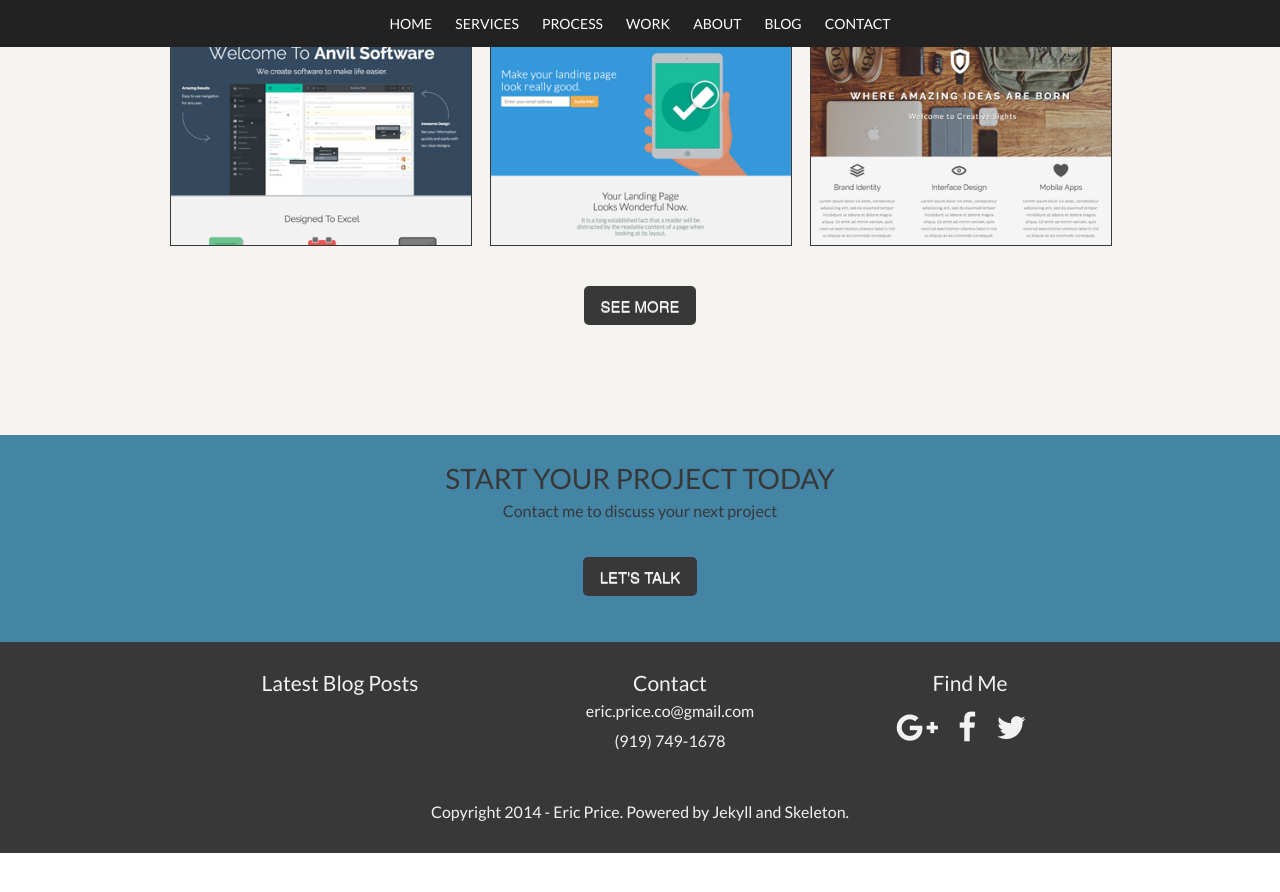
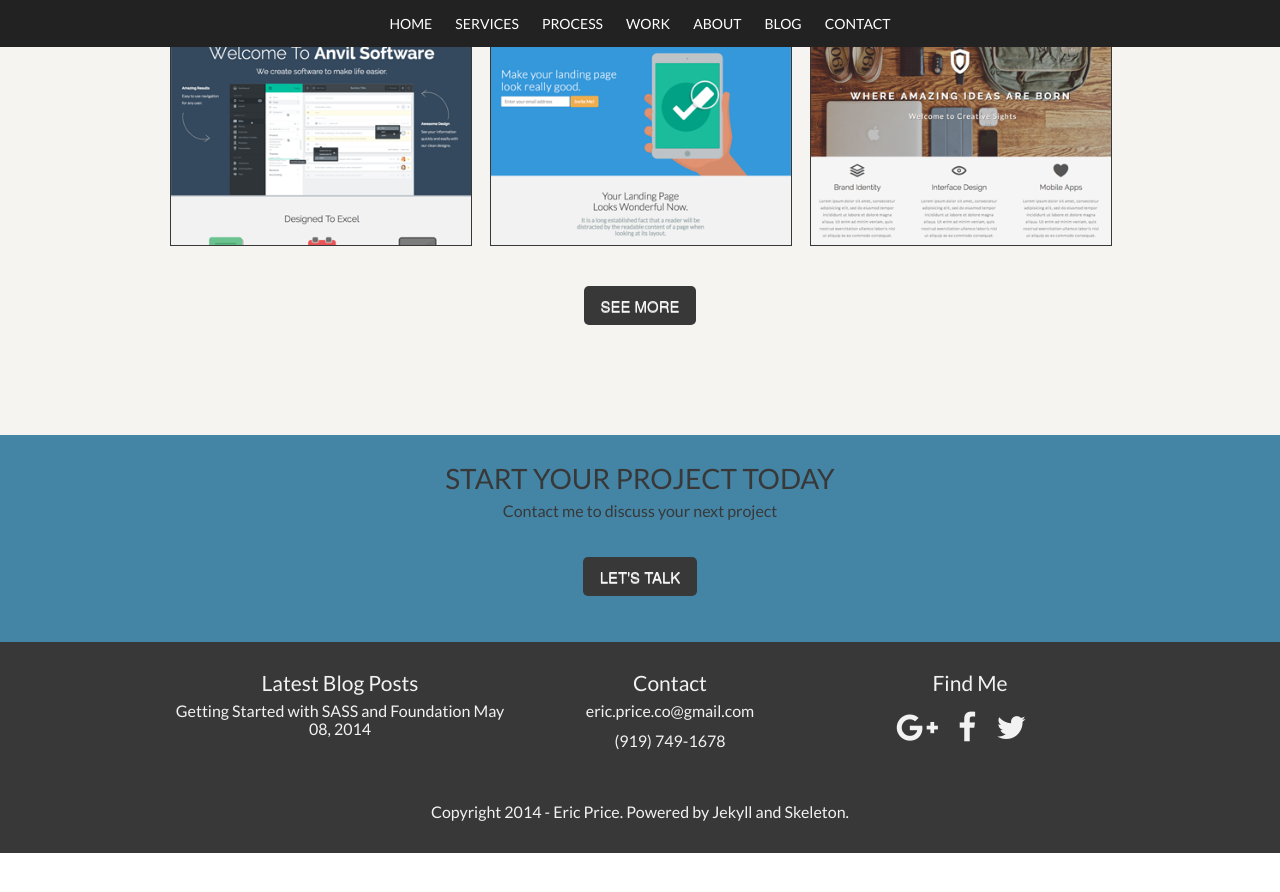
Before and after one commit to ericpriceco/ericpriceco.github.io, a Jekyll site: the page built from index.html, in a window 1280 px wide and 900 px high, scrolled down 1902 px. Shown: the top 892 px of the window. Built offline with Jekyll 4.4.1, drawn with Linux system fonts in a browser that asks for light colours; nearby versions of some CDN libraries; Markdown is read by kramdown in place of the engine named in the settings; a file with an impossible date is left out.

Commit message:
Update 2014-05-08-foundation-plus-sass.md

```diff
--- a/_posts/2014-05-08-foundation-plus-sass.md
+++ b/_posts/2014-05-08-foundation-plus-sass.md
@@ -1,8 +1,9 @@
 ---
 layout: blogpost
 title: Getting Started with SASS and Foundation
-date: {}
+date: 2014-05-08
 categories: sass foundation
+cover: /images/blog/foundation-sass.png
 published: true
 ---
 
```
